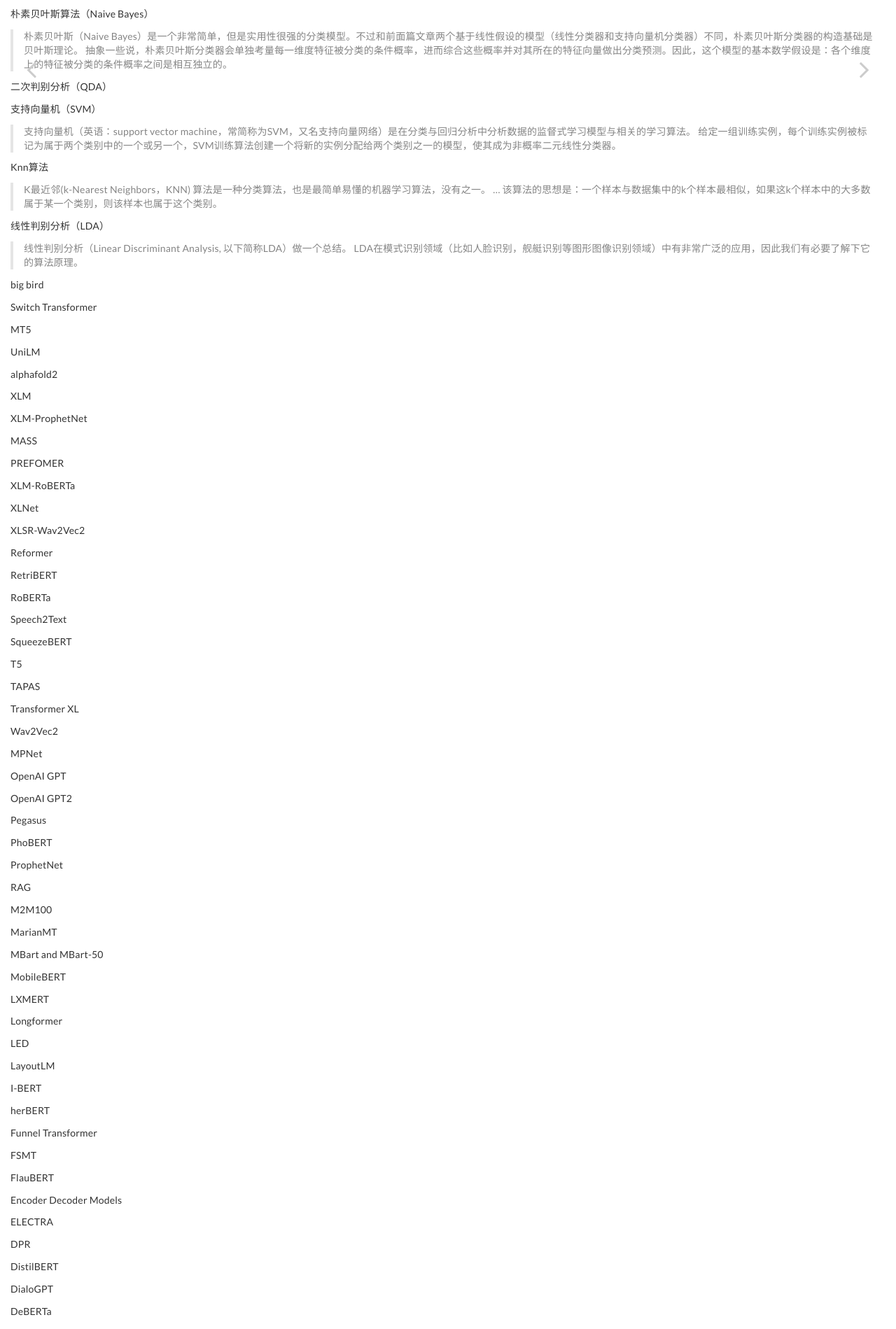
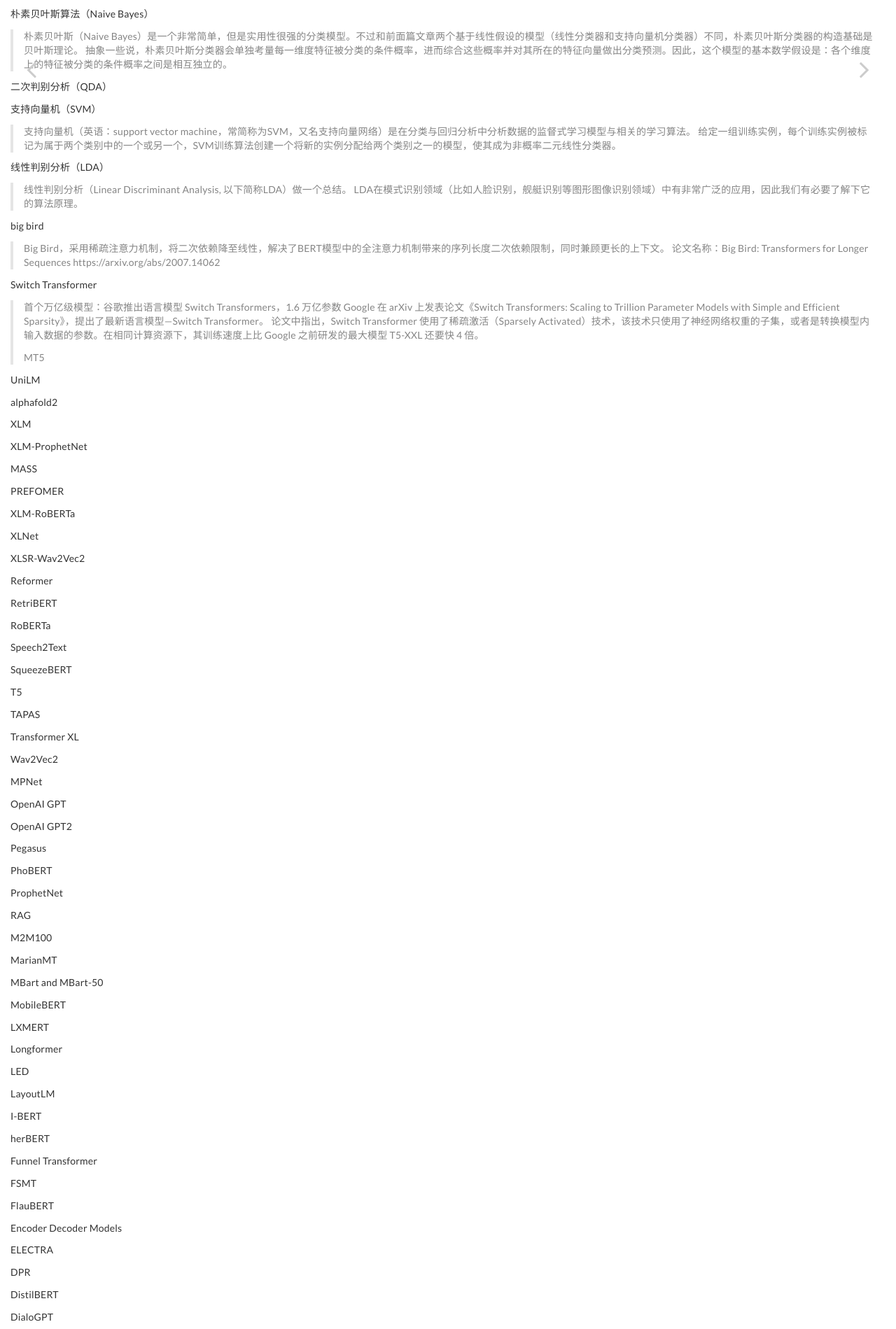
Before and after one commit to napoler/Open-mind, a Jekyll site: the page built from docs/_posts/2021-03-21-算法模型.md, in a window 1280 px wide. Shown: the part 2426-4325 px from the top of the page at 70% size. Built offline with Jekyll 4.4.1, drawn with Linux system fonts in a browser that asks for light colours; some of the changed text lies outside the part shown.

Commit message:
Update 2021-03-21-算法模型.md

```diff
--- a/docs/_posts/2021-03-21-算法模型.md
+++ b/docs/_posts/2021-03-21-算法模型.md
@@ -109,16 +109,19 @@ Bagging
 支持向量机（SVM）
 > 支持向量机（英语：support vector machine，常简称为SVM，又名支持向量网络）是在分类与回归分析中分析数据的监督式学习模型与相关的学习算法。 给定一组训练实例，每个训练实例被标记为属于两个类别中的一个或另一个，SVM训练算法创建一个将新的实例分配给两个类别之一的模型，使其成为非概率二元线性分类器。
 
-Knn算法
-> K最近邻(k-Nearest Neighbors，KNN) 算法是一种分类算法，也是最简单易懂的机器学习算法，没有之一。 ... 该算法的思想是：一个样本与数据集中的k个样本最相似，如果这k个样本中的大多数属于某一个类别，则该样本也属于这个类别。
 
 线性判别分析（LDA）
 > 线性判别分析（Linear Discriminant Analysis, 以下简称LDA）做一个总结。 LDA在模式识别领域（比如人脸识别，舰艇识别等图形图像识别领域）中有非常广泛的应用，因此我们有必要了解下它的算法原理。
 
 big bird
+> Big Bird，采用稀疏注意力机制，将二次依赖降至线性，解决了BERT模型中的全注意力机制带来的序列长度二次依赖限制，同时兼顾更长的上下文。
+> 论文名称：Big Bird: Transformers for Longer Sequences https://arxiv.org/abs/2007.14062
 
 Switch Transformer
-
+> 首个万亿级模型：谷歌推出语言模型 Switch Transformers，1.6 万亿参数
+> Google 在 arXiv 上发表论文《Switch Transformers: Scaling to Trillion Parameter Models with Simple and Efficient Sparsity》，提出了最新语言模型—Switch Transformer。
+> 论文中指出，Switch Transformer 使用了稀疏激活（Sparsely Activated）技术，该技术只使用了神经网络权重的子集，或者是转换模型内输入数据的参数。在相同计算资源下，其训练速度上比 Google 之前研发的最大模型 T5-XXL 还要快 4 倍。
+>
 MT5
 
 UniLM
```
